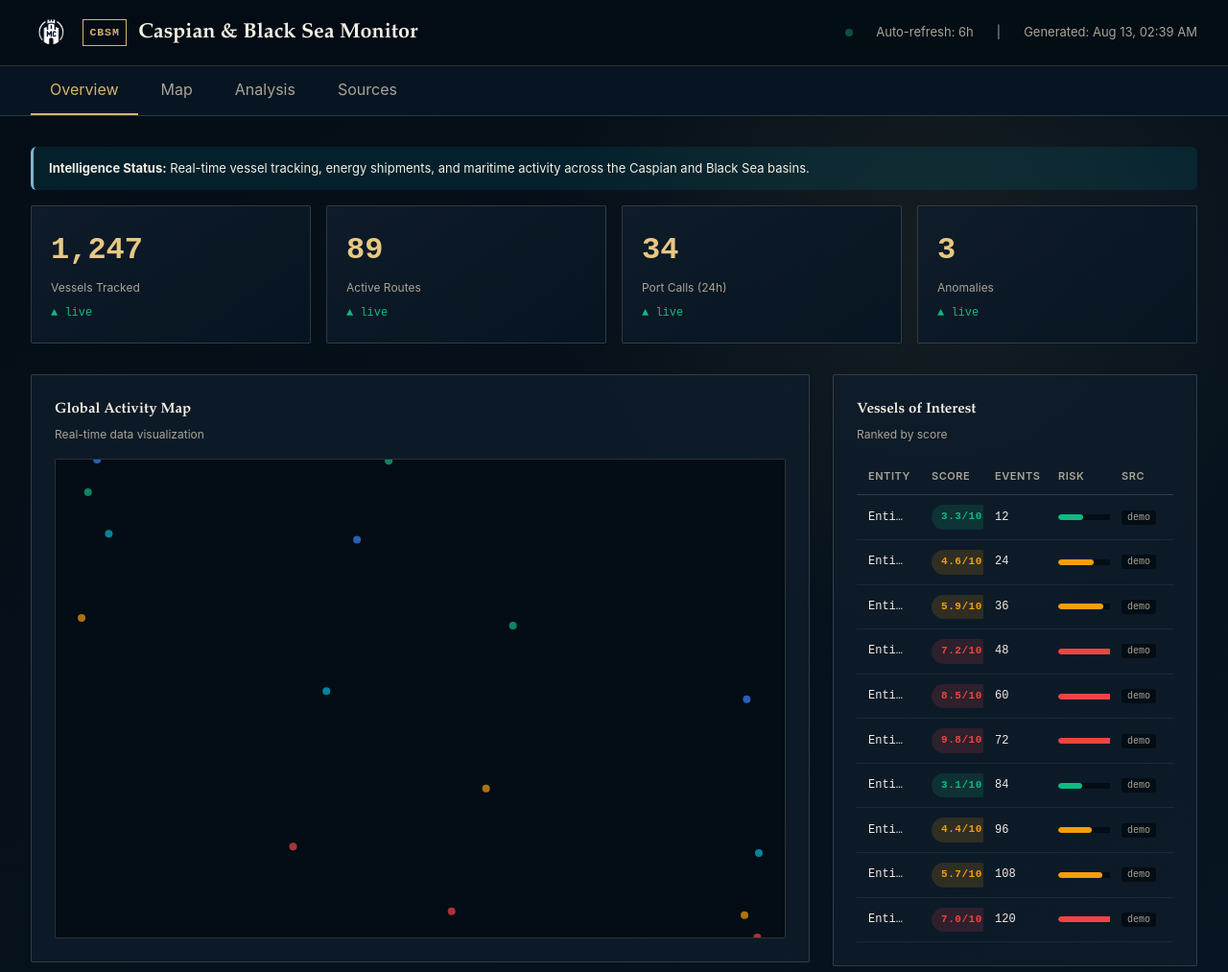
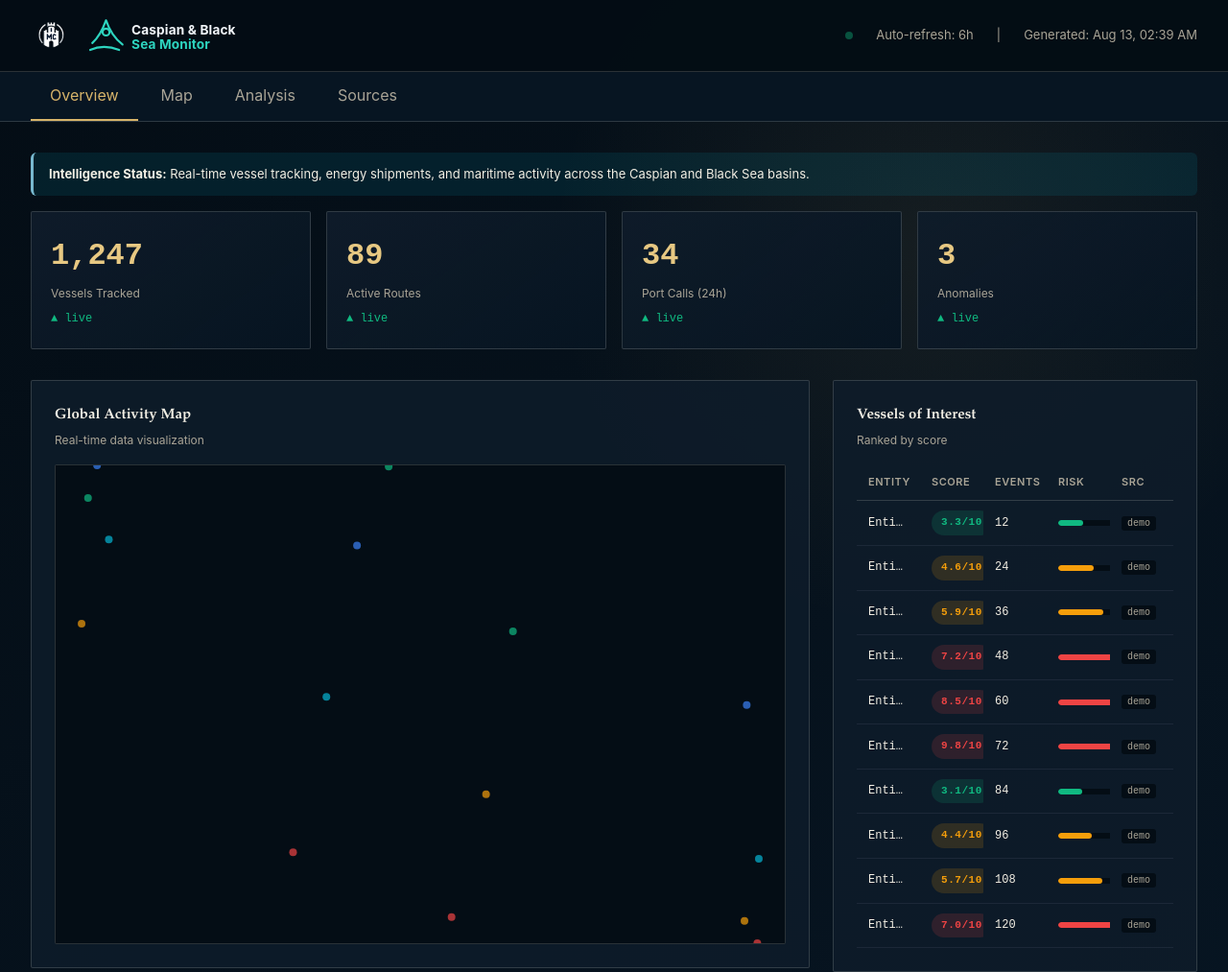
Before and after one commit to MonarchCastleTech/caspian-black-sea-monitor, a plain HTML site: page index.html in a window 1280 px wide. Shown: the top 1013 px of the page at 96% size. Drawn offline with nearby package versions, Linux system fonts and the light colour scheme.

Commit message:
feat: add product identity and deployment guard

```diff
--- a/assets/style.css
+++ b/assets/style.css
@@ -68,21 +68,8 @@ a:focus-visible, button:focus-visible { outline: 3px solid var(--accent-hover);
   flex: 0 0 auto;
 }
 
-.header-brand .logo {
-  min-width: 36px;
-  height: 28px;
-  border: 1px solid var(--accent);
-  border-radius: 0;
-  display: flex;
-  align-items: center;
-  justify-content: center;
-  font-weight: 800;
-  padding: 0 0.4rem;
-  font-size: 0.72rem;
-  font-family: var(--font-mono);
-  letter-spacing: 0.08em;
-  color: var(--accent);
-}
+.product-logo { width: clamp(180px, 23vw, 260px); height: 48px; object-fit: contain; object-position: left center; }
+.visually-hidden { position: absolute; width: 1px; height: 1px; padding: 0; margin: -1px; overflow: hidden; clip: rect(0 0 0 0); white-space: nowrap; border: 0; }
 
 .header-meta {
   display: flex;
@@ -391,6 +378,7 @@ a:focus-visible, button:focus-visible { outline: 3px solid var(--accent-hover);
 
 @media (max-width: 720px) {
   .header { position: static; padding: 0.8rem 1rem; align-items: flex-start; }
+  .product-logo { width: clamp(150px, 48vw, 220px); height: 42px; }
   .header-meta { gap: 0.6rem; flex-wrap: wrap; justify-content: flex-end; }
   .header-meta span:nth-of-type(2) { display: none; }
   .nav-tabs { padding: 0 0.5rem; overflow-x: auto; }
--- a/index.html
+++ b/index.html
@@ -7,7 +7,7 @@
   <meta name="description" content="Maritime activity, energy shipments, and anomaly monitoring across the Caspian and Black Sea basins.">
   <meta name="theme-color" content="#071522">
   <link rel="canonical" href="https://monarchcastletech.github.io/caspian-black-sea-monitor/">
-  <link rel="icon" href="assets/mct-mark.png" type="image/png">
+  <link rel="icon" href="assets/product-logo.svg" type="image/svg+xml">
   <meta property="og:title" content="Caspian & Black Sea Monitor">
   <meta property="og:description" content="Maritime activity, energy shipments, and anomaly monitoring across the Caspian and Black Sea basins.">
   <meta property="og:type" content="website">
@@ -21,9 +21,9 @@
   <header class="header">
     <div class="header-brand">
       <img class="brand-mark" src="assets/mct-mark.png" alt="Monarch Castle Technologies">
-      <div class="logo" aria-label="Project code CBSM">CBSM</div>
+      <img class="product-logo" src="assets/product-logo.svg" alt="Caspian & Black Sea Monitor">
       <div>
-        <h1>Caspian & Black Sea Monitor</h1>
+        <h1 class="visually-hidden">Caspian & Black Sea Monitor</h1>
       </div>
     </div>
     <div class="header-meta">
```
Also changed, not shown: assets/product-logo.svg (added), 1 other file.
